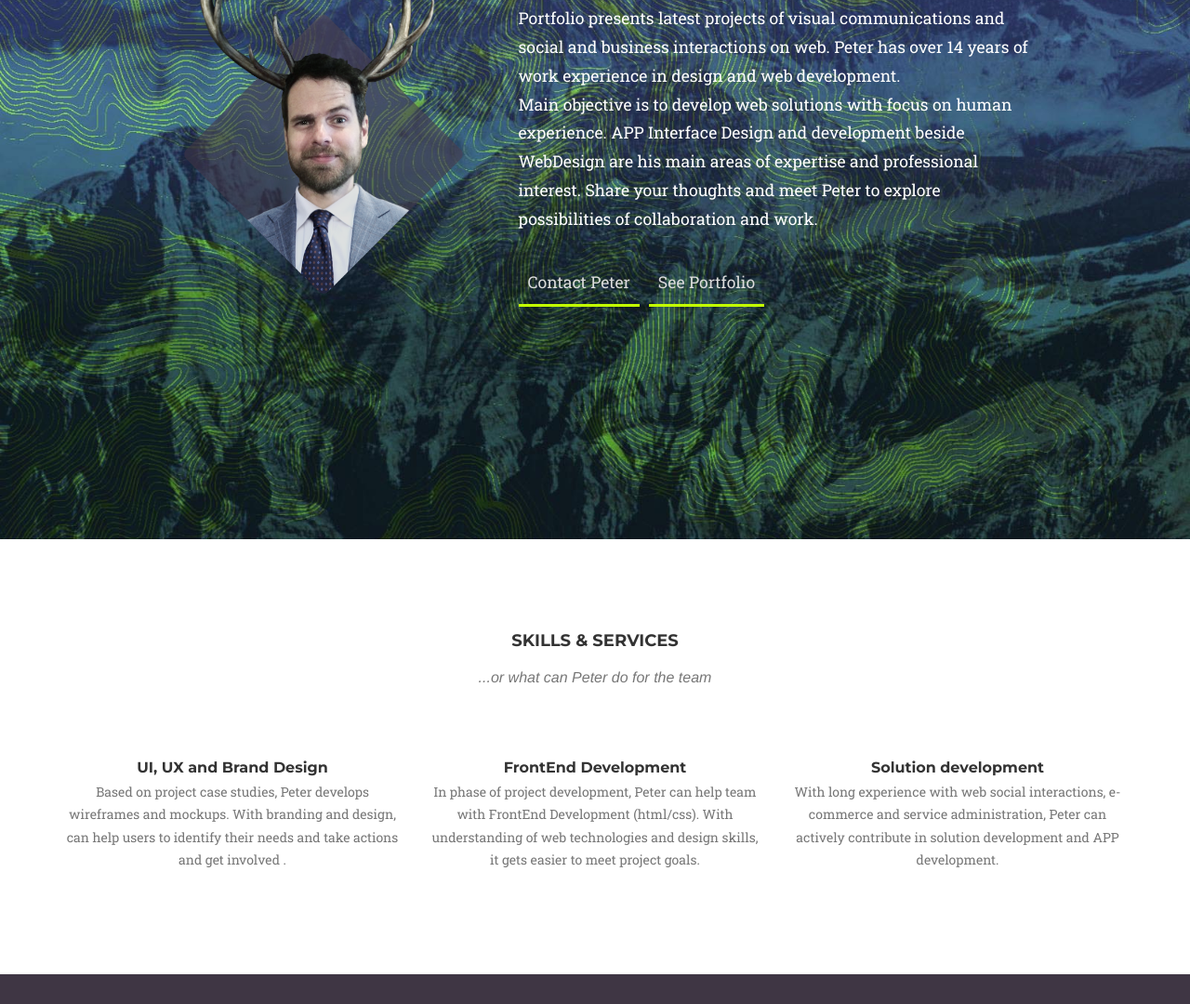
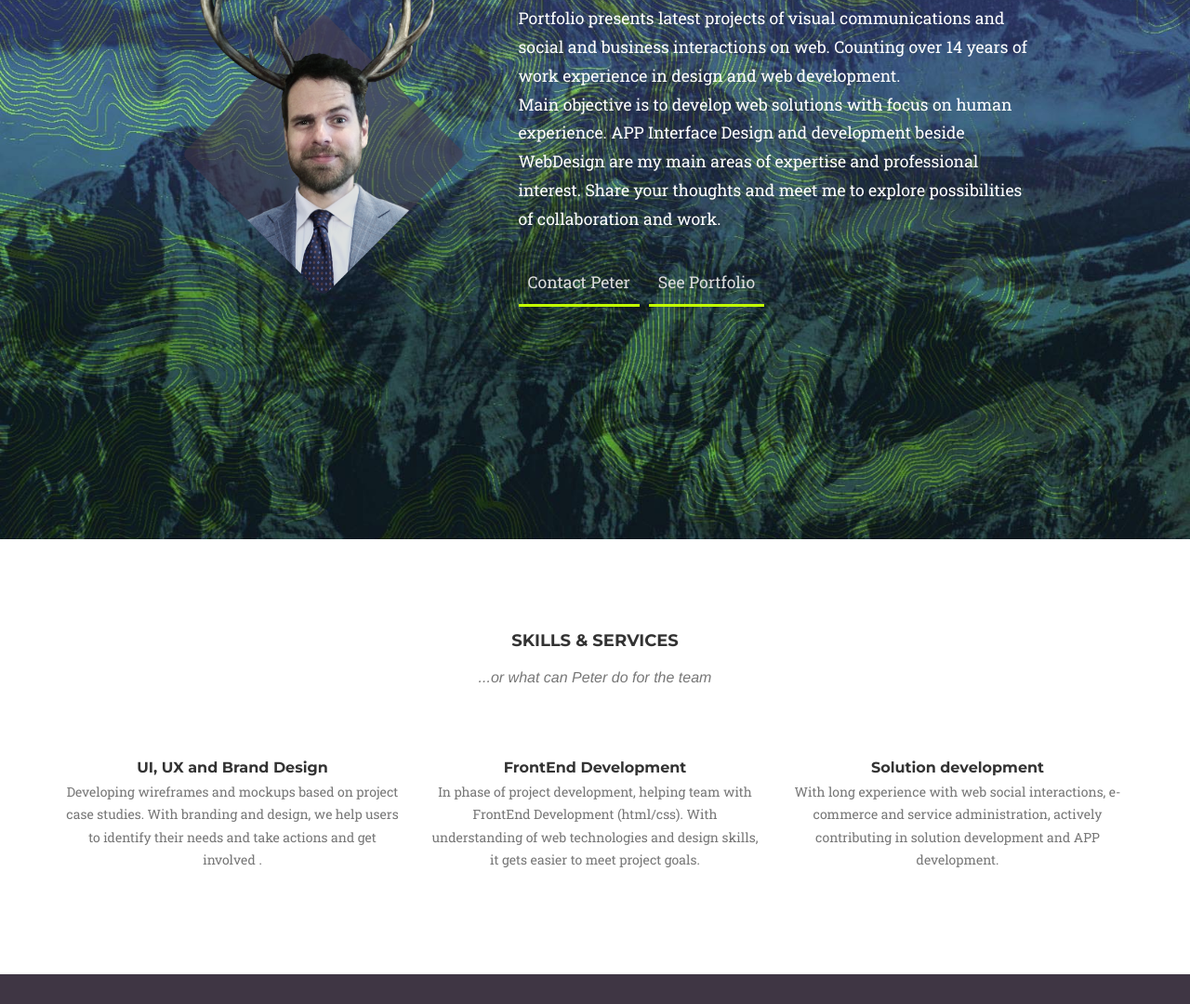
Before and after one commit to peter-dsgn/portfolio, a website: page index.html in a window 1280 px wide. Shown: the part 220-1300 px from the top of the page at 93% size. Drawn offline with nearby package versions, Linux system fonts and the light colour scheme; a web font is replaced by a local one.

Commit message:
Update index.html

```diff
--- a/index.html
+++ b/index.html
@@ -75,10 +75,10 @@
                         </h3>
                         <p>
                             Portfolio presents latest projects of visual communications and social and business interactions on web.
-                            Peter has over 14 years of work experience in design and web development.
+                            Counting over 14 years of work experience in design and web development.
                             <br>Main objective is to develop web solutions with focus on human experience. APP Interface
-                            Design and development beside WebDesign are his main areas of expertise and professional interest.
-                            Share your thoughts and meet Peter to explore possibilities of collaboration and work.
+                            Design and development beside WebDesign are my main areas of expertise and professional interest.
+                            Share your thoughts and meet me to explore possibilities of collaboration and work.
                         </p>
                         <a href="#contact" class="page-scroll ">Contact Peter</a>
                         <a href="#portfolio" class="page-scroll ">See Portfolio</a>
@@ -99,18 +99,18 @@
             <div class="row text-center">
                 <div class="col-md-4">
                     <h4 class="service-heading">UI, UX and Brand Design </h4>
-                    <p class="text-muted">Based on project case studies, Peter develops wireframes and mockups. With branding and design, can help
+                    <p class="text-muted">Developing wireframes and mockups based on project case studies. With branding and design, we help
                         users to identify their needs and take actions and get involved .</p>
                 </div>
                 <div class="col-md-4">
                     <h4 class="service-heading">FrontEnd Development</h4>
-                    <p class="text-muted">In phase of project development, Peter can help team with FrontEnd Development (html/css). With understanding of
-                        web technologies and design skills, it gets easier to meet project goals. </p>
+                    <p class="text-muted">In phase of project development, helping team with FrontEnd Development (html/css). With understanding of
+                        web technologies and design skills, it gets easier to meet project goals.</p>
                 </div>
                 <div class="col-md-4">
                     <h4 class="service-heading">Solution development</h4>
-                    <p class="text-muted">With long experience with web social interactions, e-commerce and service administration, Peter can actively
-                        contribute in solution development and APP development. </p>
+                    <p class="text-muted">With long experience with web social interactions, e-commerce and service administration, actively
+                        contributing in solution development and APP development. </p>
                 </div>
             </div>
         </div>
```
